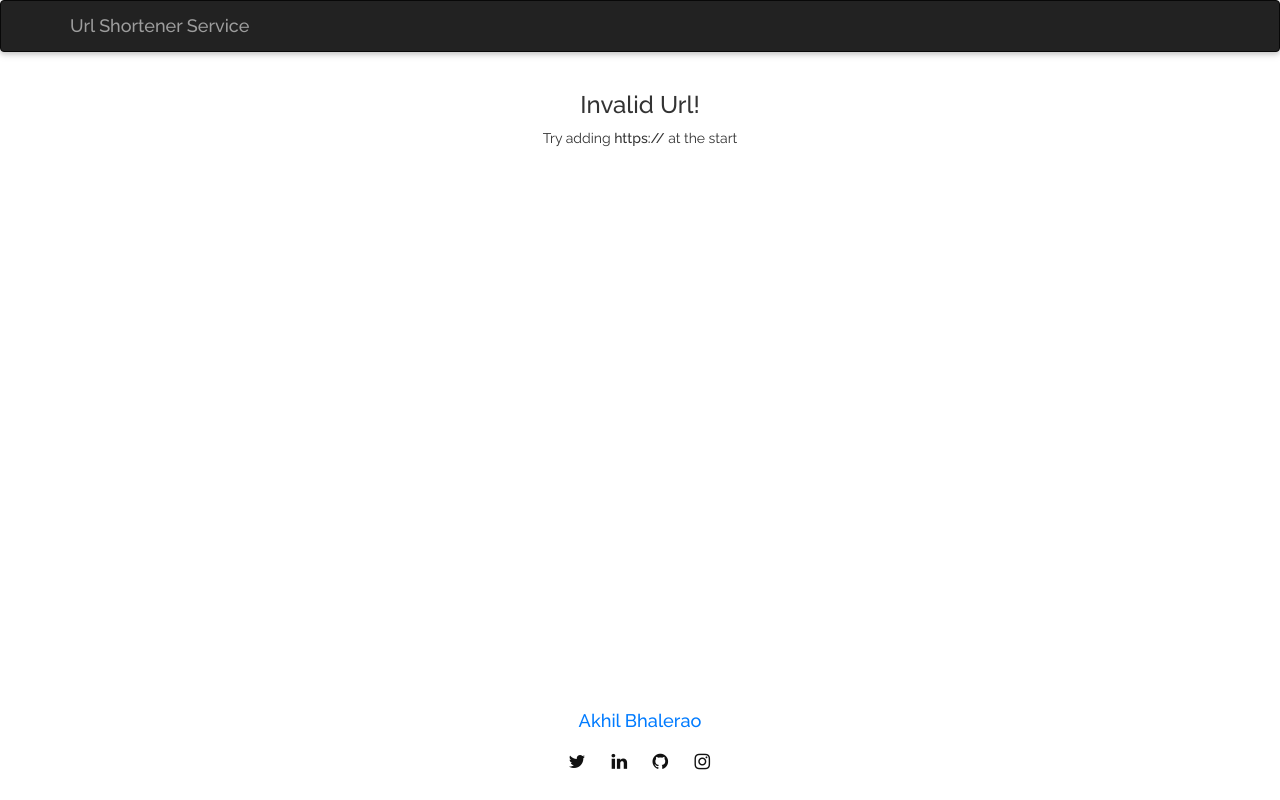
After one commit to iamakkkhil/Url-Shortener, a Django app: template templates/invalid.html in a window 1280 px wide. The commit adds this page. Run offline with Django 3.2, Linux system fonts and the light colour scheme; the template is opened without the code that fills it, so the values that code supplies are empty; some libraries are stand-ins or nearby versions.

Commit message:
ivalid.html added

```diff
--- a/shortner/views.py
+++ b/shortner/views.py
@@ -24,4 +24,4 @@ def go(request, uid):
     if link:
         return HttpResponseRedirect(link.url)
     else:
-        return HttpResponse("<h3>Invalid URL</h3>")
+        return render(request, 'invalid.html')
--- a/templates/index.html
+++ b/templates/index.html
@@ -82,6 +82,8 @@
         </div>
     </nav>
 
+    {% block content %}
+
     <p class="text-center">Enter any long URL <strong>Lets shorten it!</strong></p>
 
     <form class="form-group" method="post" style="
@@ -94,10 +96,12 @@
         <button class="btn btn-success" type="submit" id="shorten">SHORTEN</button>
     </form>
 
-    <h3 class="text-center">{{ urlShort }}</h3>
+    <h3 class="text-center"><a href="{{ urlShort }}">{{ urlShort }}</a></h3>
 
     <script src="https://cdn.jsdelivr.net/npm/bootstrap@5.0.2/dist/js/bootstrap.bundle.min.js" integrity="sha384-MrcW6ZMFYlzcLA8Nl+NtUVF0sA7MsXsP1UyJoMp4YLEuNSfAP+JcXn/tWtIaxVXM" crossorigin="anonymous"></script>
   </body>
+
+  {% endblock %}
 
 
     <footer class="text-center">
--- /dev/null
+++ b/templates/invalid.html
@@ -0,0 +1,6 @@
+{% extends "index.html" %}
+
+{% block content %}
+    <h3 class="text-center"><strong>Invalid Url!</strong></h3>
+    <p class="text-center">Try adding <strong>https://</strong> at the start</p>
+{% endblock%}
```
Also changed, not shown: db.sqlite3.
